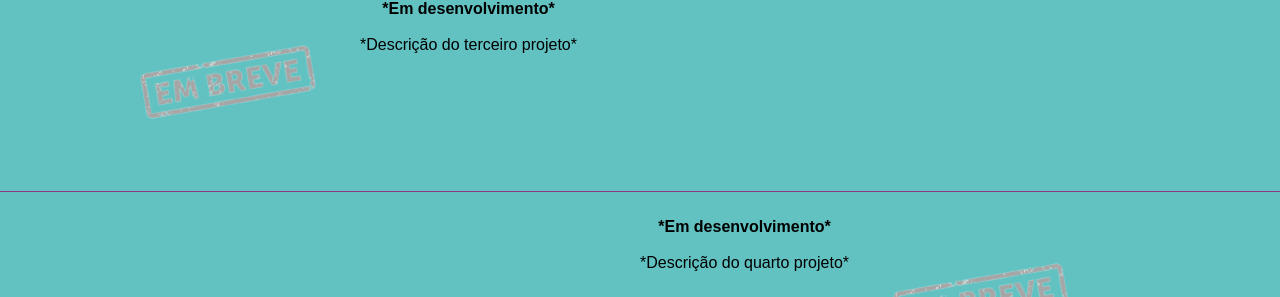
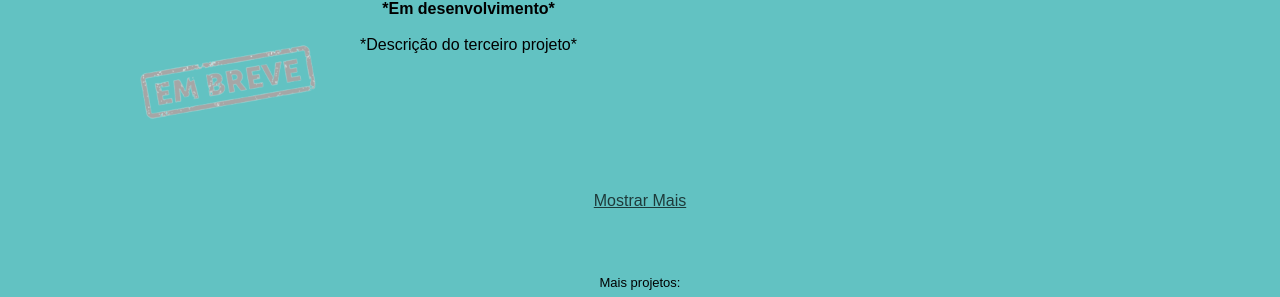
Before and after one commit to ViniciusMufalo/Portfolio_Vinicius_Mufalo, a plain HTML site: page index.html in a window 1280 px wide. Shown: the part 2423-2720 px from the top of the page. Drawn offline with nearby package versions, Linux system fonts and the light colour scheme.

Commit message:
Update style.css

```diff
--- a/src/css/style.css
+++ b/src/css/style.css
@@ -9,7 +9,7 @@
     color: rgb(131, 25, 127);
 }
 
-button {
+.curriculoBotao, .meuContatoBotao  {
     background: transparent;
     cursor: pointer;
     border-radius: 15px;
@@ -80,7 +80,7 @@ main .inicio_link {
     align-items: center;
 }
 
-main button {
+main .curriculoBotao {
     width: 80px;
 }
 
@@ -183,15 +183,20 @@ main .habilidades_descricao_item {
 main .projetos {
     background-color: #62C2C2;
     padding-top: 8%;
-    padding-bottom: 3%;
+    padding-bottom: 2%;
     text-align: center;
 }
 
 main .projeto_link {
     padding-top: 5%;
-    padding-bottom: 2%;
 }
 
+.projetos h3{
+    font-size: small;
+    font-weight: 200;
+    padding-bottom: 1%;
+    padding-top: 5%;
+}
 
 main .projeto_impar,
 .projeto_par {
@@ -211,6 +216,26 @@ main .projeto_par {
     padding-right: 10%;
     border-bottom: solid rgb(144, 55, 136) 1px;
     border-top: solid rgb(144, 55, 136) 1px;
+}
+
+.maisProjetos{
+    display: none;
+}
+
+main .verMaisBotao, .verMenosBotao{
+    color: rgb(0, 0, 0);
+    background: transparent;
+    cursor: pointer;
+    border: none;
+    text-decoration: underline;
+    opacity: 0.7;
+    font-size: medium;
+
+
+}
+
+main .verMenosBotao{
+    display: none;
 }
 
 main .contato {
@@ -245,8 +270,11 @@ main .inicio_descricao_e_img,
 .inicio_link,
 .sobre_mim_conteudo {
     visibility: hidden;
-}
+}/*linkado com o .script.js para fazer o efeito de aparecer aos poucos*/
 
+
+
+/* Gradiente*/
 :root {
     --gradient: linear-gradient(to right,
             #BA55D3,
@@ -261,7 +289,7 @@ main .inicio_descricao_e_img,
     -webkit-background-clip: text;
 
     color: transparent;
-}
+}/* Gradiente*/
 
 /*responsividade para celular*/
 
@@ -283,6 +311,10 @@ main .inicio_descricao_e_img,
 
     main .projeto_par {
         padding-left: 0%;
+    }
+
+    main .projeto_impar {
+        padding-right: 0%;
     }
 
     .inicio_descricao_e_img,
@@ -314,4 +346,4 @@ main .inicio_descricao_e_img,
         font-size: xx-small;
     }
 
-}
+}/*responsividade para celular*/
```
